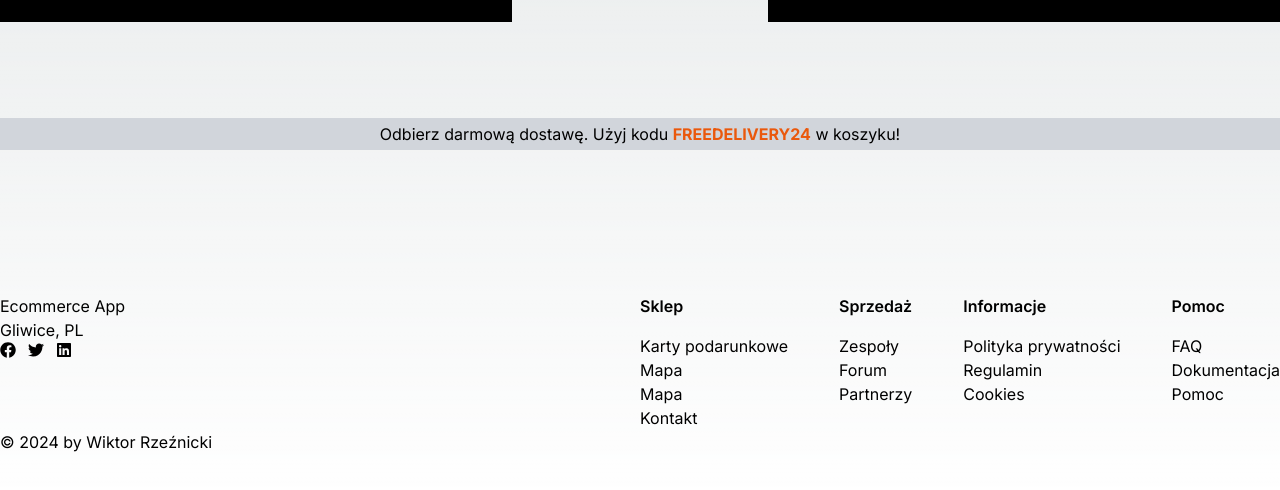
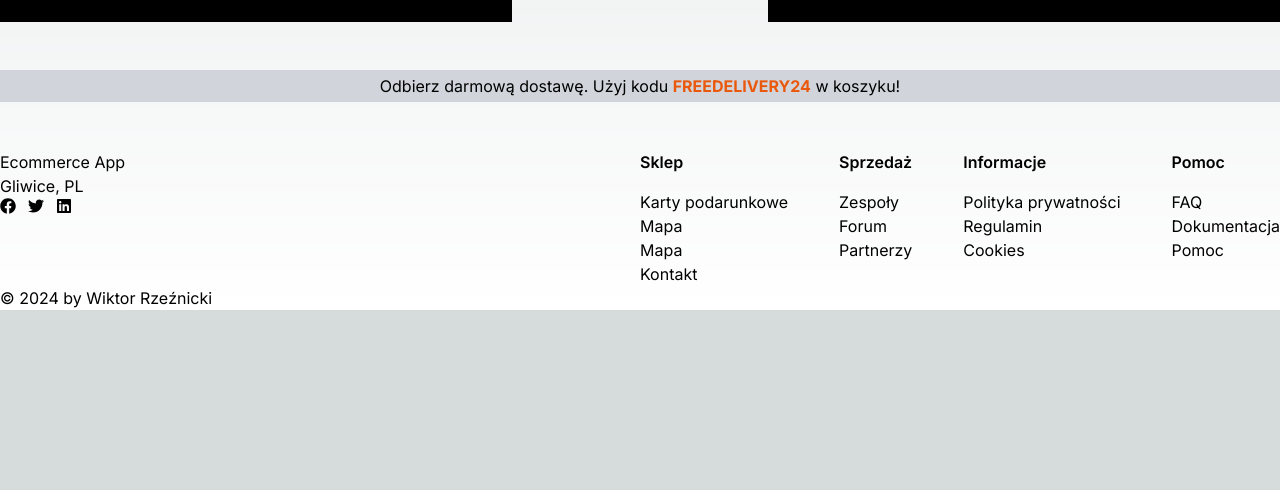
Before and after one commit to wiktohh/ecommerce-app, a Next.js app: page / in a window 1280 px wide. Shown: the part 664-1154 px from the top of the page. After the commit the page ends 974 px from the top, so only its background shows below. Built offline with nearby package versions, Linux system fonts and the light colour scheme.

Commit message:
fix: fix footer padding

```diff
--- a/app/components/DiscountCodeElement/DiscountCodeElement.tsx
+++ b/app/components/DiscountCodeElement/DiscountCodeElement.tsx
@@ -1,6 +1,6 @@
 const DiscountCodeElement = () => {
   return (
-    <div className="my-24 bg-gray-300 text-black text-center p-1">
+    <div className="my-12 bg-gray-300 text-black text-center p-1">
       Odbierz darmową dostawę. Użyj kodu{" "}
       <span className="font-bold text-orange-600">FREEDELIVERY24</span> w
       koszyku!
--- a/app/components/Footer/Footer.tsx
+++ b/app/components/Footer/Footer.tsx
@@ -84,7 +84,7 @@ const Footer = () => {
 
   return (
     <Wrapper>
-      <footer className="py-12">
+      <footer className="">
         <div>
           <div className="flex">
             <div className="w-1/2">
```
